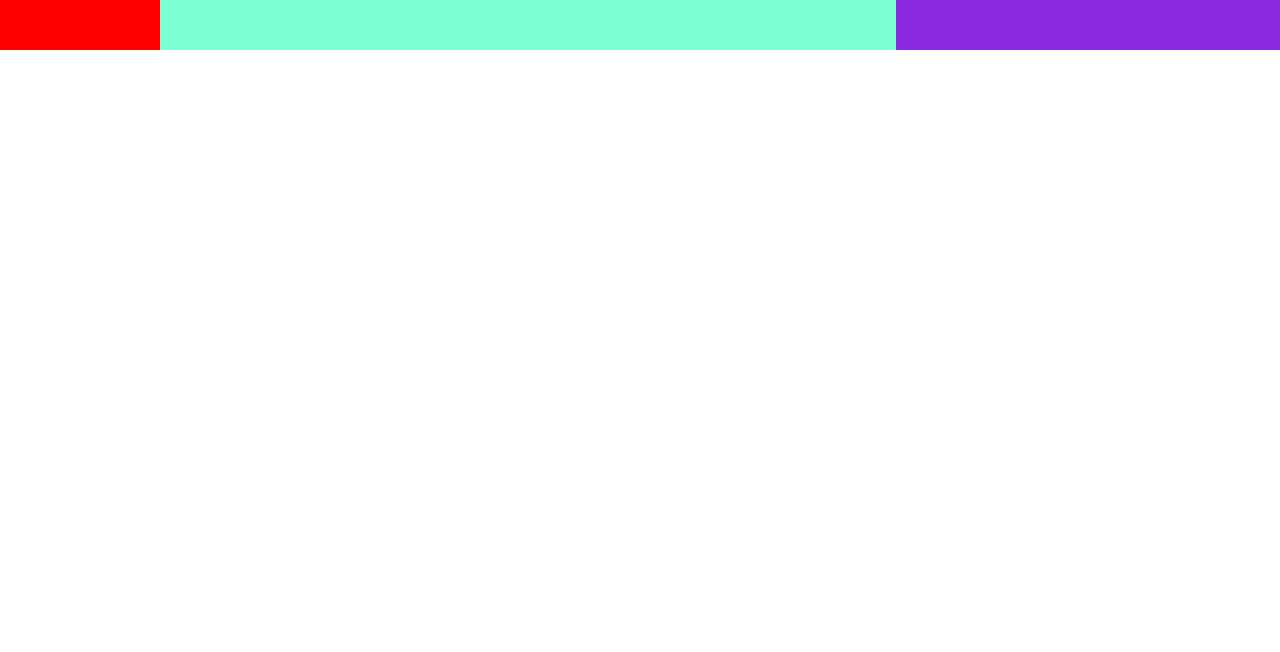
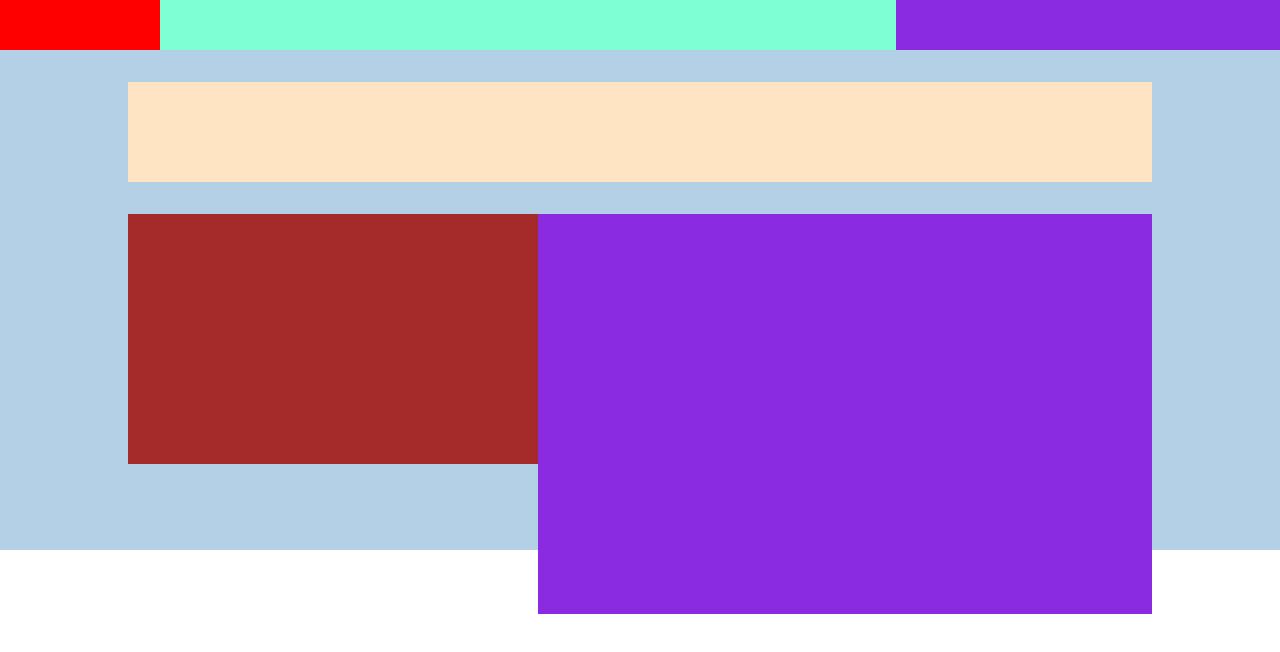
Before and after one commit to Paparellav/htmlcss-dropbox, a plain HTML site: page index.html in a window 1280 px wide. Drawn offline with Linux system fonts and the light colour scheme.

Commit message:
layout jumbotron aggiunto

```diff
--- a/css/style.css
+++ b/css/style.css
@@ -43,8 +43,20 @@ html {
     margin-left: 2em;
 }
 
+.vertical-padding {
+    padding: 2em 0;
+}
+
+.horizontal-padding {
+    padding: 0 2em;
+}
+
 
 /* HEADER */
+header {
+    /* test */
+    height: 50px;
+}
 .nav-logo {
     width: 12.5%;
 
@@ -68,3 +80,31 @@ html {
     height: 50px;
     background-color: blueviolet;
 }
+
+/* JUMBOTRON */
+.jumbotron {
+    /* test */
+    background-color: #b4d0e7;
+    height: 500px;
+}
+
+.jumbo-title {
+    /* test */
+    height: 100px;
+    background-color: bisque;
+}
+
+.text-col {
+    width: 40%;
+    /* test */
+    height: 250px;
+    background-color: brown;
+}
+
+.image-col {
+    width: 60%;
+
+    /* test */
+    height: 400px;
+    background-color: blueviolet;
+}
--- a/index.html
+++ b/index.html
@@ -13,22 +13,27 @@
 <body>
 
     <!-- Header  -->
-    <nav>
-        <div class="col nav-logo"></div>
-        <div class="col nav-center-menu"></div>
-        <div class="col nav-right-menu"></div>
-    </nav>
+    <header>
+        <nav>
+            <div class="col nav-logo"></div>
+            <div class="col nav-center-menu"></div>
+            <div class="col nav-right-menu"></div>
+        </nav>
+    </header>
     <!-- /Header  -->
 
     <!-- Main -->
     <main>
 
         <!-- Jumbotron banner -->
-        <section>
+        <section class="jumbotron">
+            <div class="container vertical-padding">
+                <h1 class="jumbo-title"></h1>
+            </div>
             <div class="container">
-
+                <div class="col text-col"></div>
+                <div class="col image-col"></div>
             </div>
-
         </section>
         <!-- /Jumbotron banner -->
 
```
